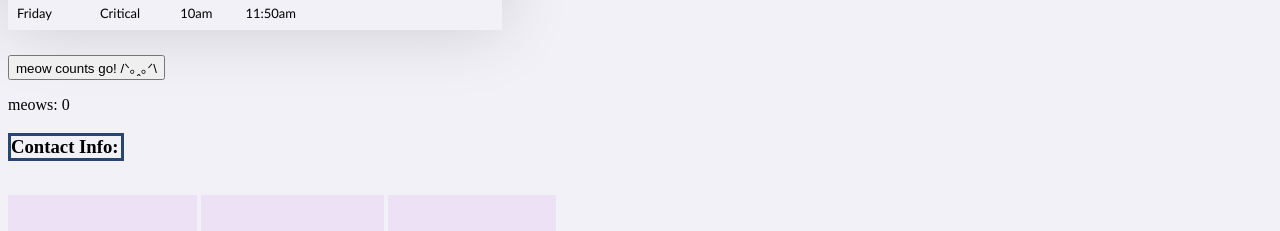
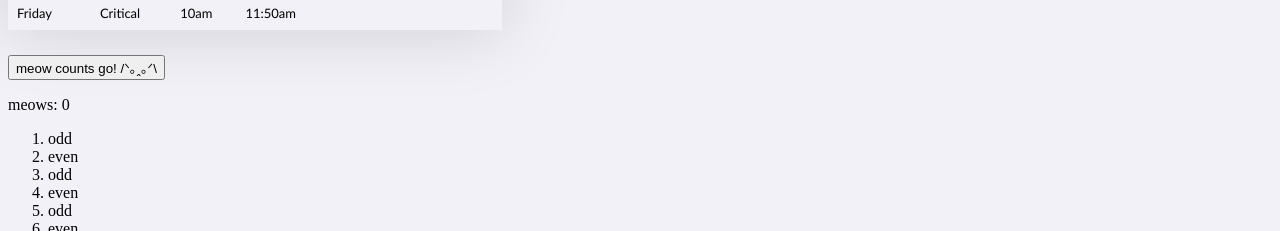
Before and after one commit to angxlicx/portfolio, a plain HTML site: page index.html in a window 1280 px wide. Shown: the part 1489-1720 px from the top of the page. Drawn offline with Linux system fonts and the light colour scheme.

Commit message:
link java script

```diff
--- a/index.html
+++ b/index.html
@@ -3,6 +3,7 @@
 <head>
   <link rel="stylesheet" href="style/base.css">
   <link rel="stylesheet" href="https://cdnjs.cloudflare.com/ajax/libs/font-awesome/5.15.3/css/all.min.css">
+  <script defer src="javascript/java.js"></script>
     <meta charset="UTF-8">
     <meta name="viewport" content="width=device-width, initial-scale=1.0">
     <title>Kelly Hoang</title>.
```
